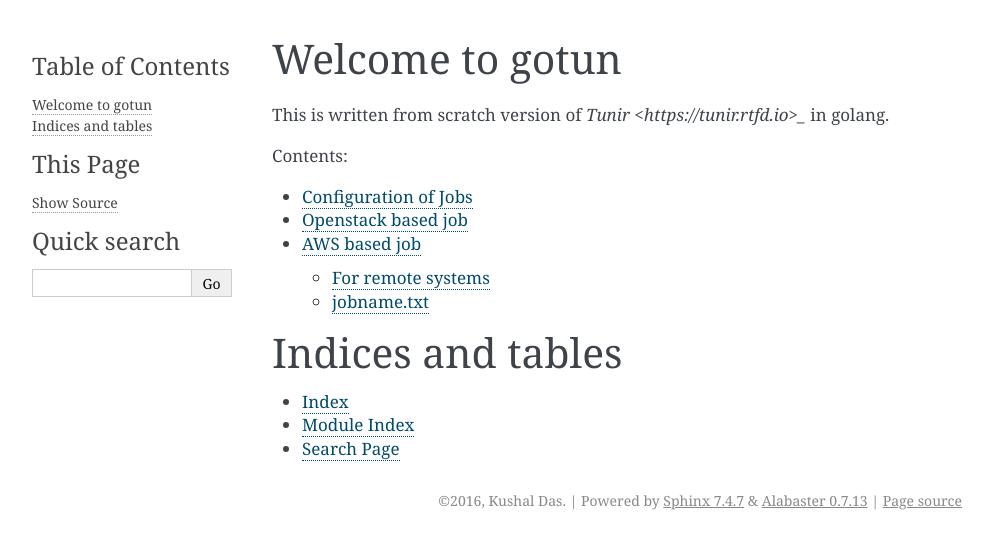
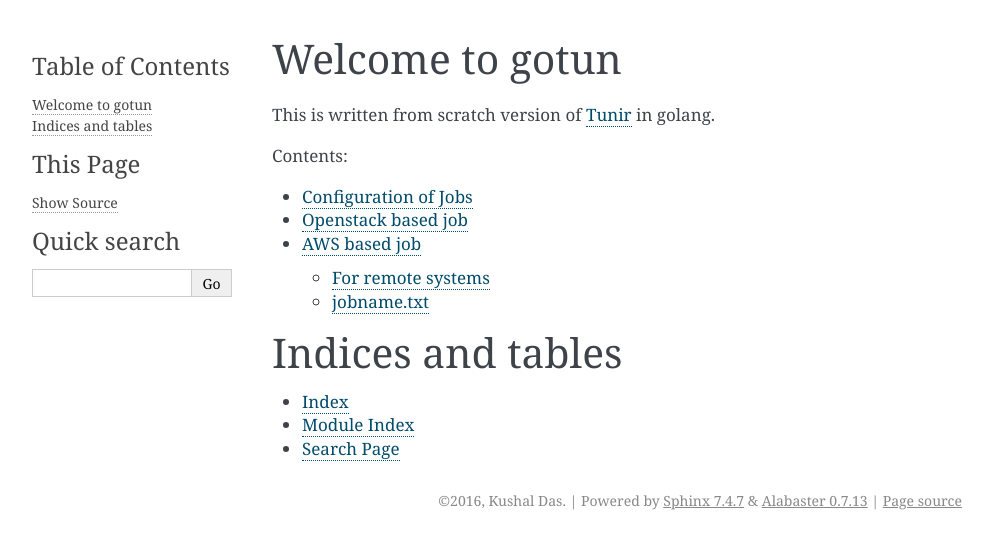
Before and after one commit to kushaldas/gotun, a Sphinx documentation site: the page built from docs/index.rst, in a window 1280 px wide. Shown: the top 549 px of the page, without its empty margins (148-1141 px from the left). Built offline with Sphinx 7.4.7, drawn with Linux system fonts in a browser that asks for light colours.

Commit message:
Fixes the link to Tunir

```diff
--- a/docs/index.rst
+++ b/docs/index.rst
@@ -6,7 +6,7 @@
 Welcome to gotun
 ================
 
-This is written from scratch version of `Tunir <https://tunir.rtfd.io>_` in
+This is written from scratch version of `Tunir <https://tunir.rtfd.io>`_ in
 golang.
 
 Contents:
```
